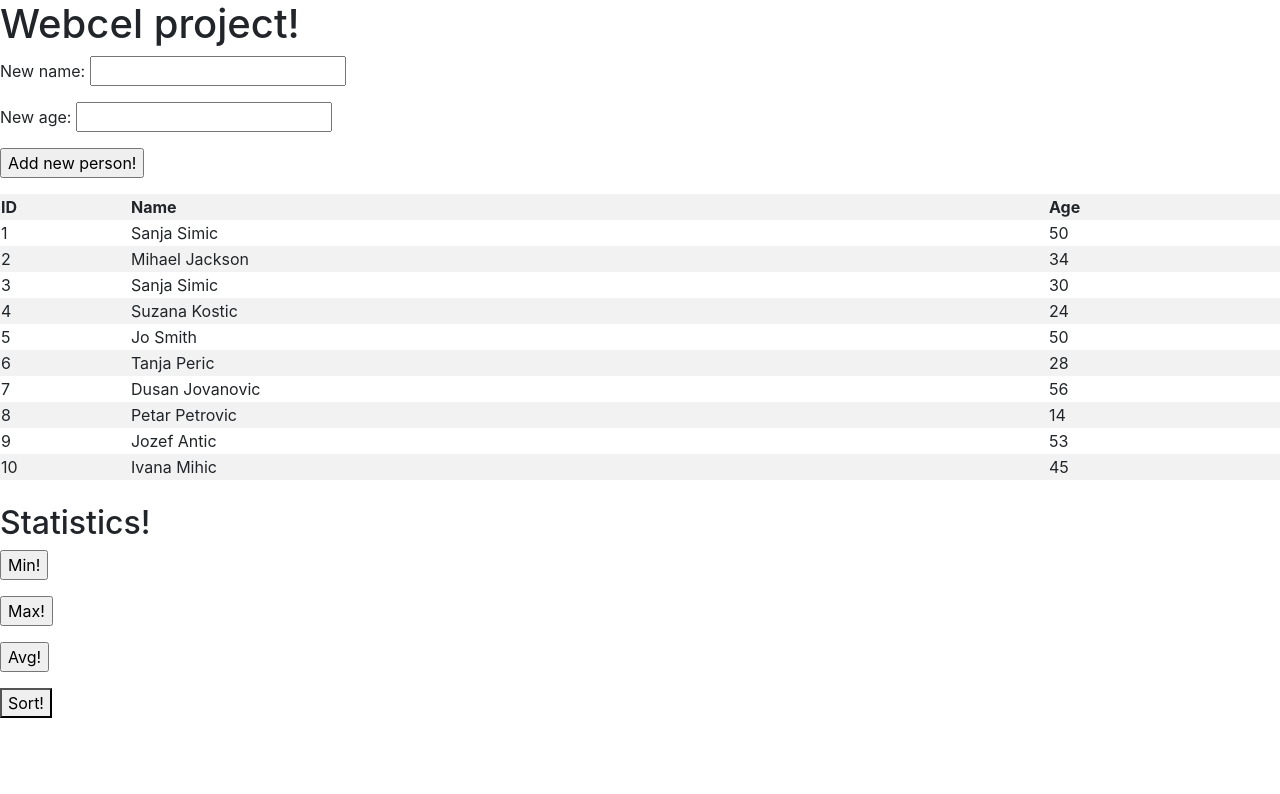
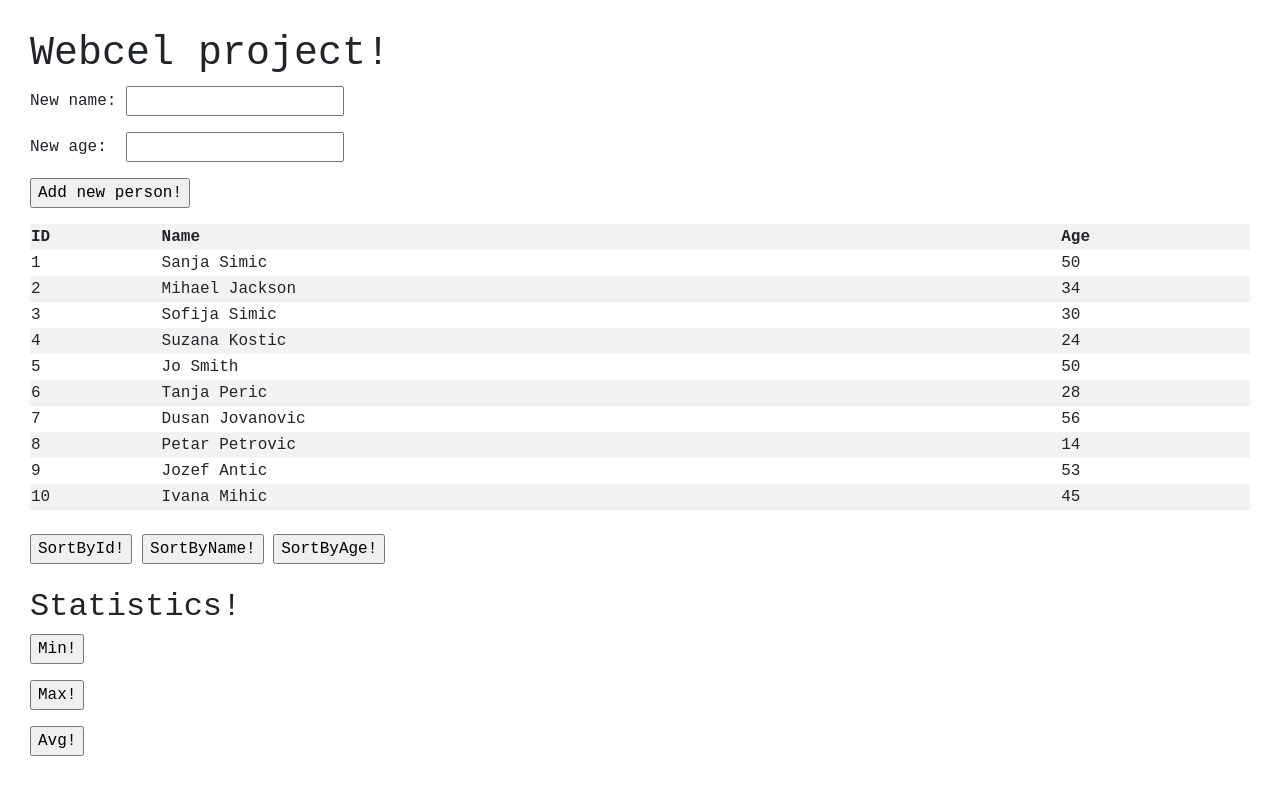
Before and after one commit to anchi84/webcel, a plain HTML site: page index.html in a window 1280 px wide. Drawn offline with nearby package versions, Linux system fonts and the light colour scheme.

Commit message:
sort done

```diff
--- a/css/webcel.css
+++ b/css/webcel.css
@@ -0,0 +1,4 @@
+body {
+	margin: 30px;
+	font-family: monospace;
+}
--- a/index.html
+++ b/index.html
@@ -13,10 +13,8 @@
   </head>
   <body>
     <h1>Webcel project!</h1>
-
-	 <p>New name: <input type="txt" id="name"/></p>
-	 <p>New age:  <input type="number" id="age"/>
-	 </p>
+	   <p>New name: <input type="text" id="name"/></p>
+	   <p>New age: &nbsp;<input type="number" id="age"/></p>
 	   <p>
 	     <input type="submit" value="Add new person!" id="add" onclick="add()"/>
 	   </p>
@@ -34,7 +32,7 @@
   </tr>
   <tr>
     <td>03</td>
-    <td>Sanja Simic</td>
+    <td>Sofija Simic</td>
     <td>30</td>
   </tr>
   <tr>
@@ -74,7 +72,12 @@
   </tr> -->
     </table>
     <br/>
-
+    <div>
+      <input type="submit" value="SortById!" id="sort" onclick="sortTable(0)"/>
+      <input type="submit" value="SortByName!" id="sort" onclick="sortTable(1)"/>
+      <input type="submit" value="SortByAge!" id="sort" onclick="sortTable(2)"/>
+    </div>
+    <br/>
     <h2>Statistics!</h2>
     <div>
 	     <input type="submit" value="Min!" onclick="mini()"/>
@@ -85,8 +88,6 @@
 	     <p id = "avg"></p>
     </div>
 
-<button id="sort" onclick="sort()">Sort!</button>
-
     <!-- Optional JavaScript -->
     <!-- jQuery first, then Popper.js, then Bootstrap JS -->
     <script src="https://code.jquery.com/jquery-3.2.1.slim.min.js" integrity="sha384-KJ3o2DKtIkvYIK3UENzmM7KCkRr/rE9/Qpg6aAZGJwFDMVNA/GpGFF93hXpG5KkN" crossorigin="anonymous"></script>
--- a/js/webcel.js
+++ b/js/webcel.js
@@ -1,19 +1,17 @@
-var names = ["Sanja Simic", "Mihael Jackson", "Sanja Simic", "Suzana Kostic", "Jo Smith", "Tanja Peric", "Dusan Jovanovic", "Petar Petrovic", "Jozef Antic", "Ivana Mihic"];
+var names = ["Sanja Simic", "Mihael Jackson", "Sofija Simic", "Suzana Kostic", "Jo Smith", "Tanja Peric", "Dusan Jovanovic", "Petar Petrovic", "Jozef Antic", "Ivana Mihic"];
 var ages = [50, 34, 30, 24, 50, 28, 56, 14, 53, 45];
 
 function avg(){
-	main();
 	var sum = 0;
 	for(var i=0; i<ages.length; i++){
 		sum = sum + ages[i];
 	}
 
 	var el = document.getElementById("avg");
-	el.innerHTML = "Prosek godina je " +sum/ages.length +".";
+	el.innerHTML = "Prosek godina je " +(sum/ages.length).toFixed(1) +"!";
 }
 
 function mini(){
-	main();
 	var min = ages[0];
 	var person;
 	for(var i=1; i<ages.length; i++){
@@ -27,7 +25,6 @@ function mini(){
 }
 
 function maxi(){
-	main();
 	var max = ages[0];
 	var person;
 	for(var i=1; i<ages.length; i++){
@@ -40,40 +37,73 @@ function maxi(){
 	el.innerHTML = "Najvise godina " +max +" ima " +person +".";
 }
 
-function sort(){
+function sortTable(col) {
+  	var table, rows, switching, i, x, y, shouldSwitch;
+  	table = document.getElementById("tbl");
+  	switching = true;
+  	/* Make a loop that will continue until no switching has been done: */
+  	while (switching) {
+    // Start by saying: no switching is done:
+    switching = false;
+    rows = table.getElementsByTagName("TR");
+    /* Loop through all table rows (except the first, which contains table headers): */
+    for (i = 1; i < (rows.length - 1); i++) {
+      // Start by saying there should be no switching:
+      shouldSwitch = false;
+      /* Get the two elements you want to compare, one from current row and one from the next: */
+      x = rows[i].getElementsByTagName("TD")[col];
+      y = rows[i + 1].getElementsByTagName("TD")[col];
+      // Check if the two rows should switch place:
 
+      if (isNaN(x.innerHTML)) {
+      	if(x.innerHTML.toLowerCase() > y.innerHTML.toLowerCase()) {
+        	// If so, mark as a switch and break the loop:
+        	shouldSwitch = true;
+       		break;
+      	}
+      } else {
+      		if (Number(x.innerHTML) > Number(y.innerHTML)) {
+        		// If so, mark as a switch and break the loop:
+        		shouldSwitch = true;
+        		break;
+      		}
+    	}
+    }
+
+    if (shouldSwitch) {
+      /* If a switch has been marked, make the switch and mark that a switch has been done: */
+      rows[i].parentNode.insertBefore(rows[i + 1], rows[i]);
+      switching = true;
+    }
+  }
 }
 
 function add() {
 	var newName = document.getElementById("name").value;
 	var newAge = Number(document.getElementById("age").value);
-	//debugger;
 	names.push(newName);
 	ages.push(newAge);
 	main();
+	document.getElementById("avg").innerHTML="";
+	document.getElementById("min").innerHTML="";
+	document.getElementById("max").innerHTML="";
 }
 
 
-function main() { // function definition
-    /*var exampleArray = [34, 12, 3, 2, 78]; // define array literal
-    for(var arrayIndex = 0; arrayIndex < exampleArray.length; arrayIndex = arrayIndex + 1){ // iterate over array; notice that index of the first element in the array is zero
-        var arrayElement = exampleArray[arrayIndex]; // get array element at the position of the current index
-        console.log(arrayElement); // print array element value to the console
-    }*/
-
+function main() {
 	var index = 1;
 	var rows = "<tr><th>ID</th><th>Name</th><th>Age</th></tr> ";
+
 	for(var i=0; i<names.length; i++) {
 		var name = names[i];
 		var age = ages[i];
 		var row = "<tr><td>" +index +"</td><td>" +name +"</td><td>" +age +"</td></tr>";
 		rows = rows + row;
 		index++;
-
 	}
 
 	var el = document.getElementById("tbl");
 	el.innerHTML = rows;
+}
 
-}
 main(); // function call
```
Lines whose indentation alone changed are shown as unchanged.
